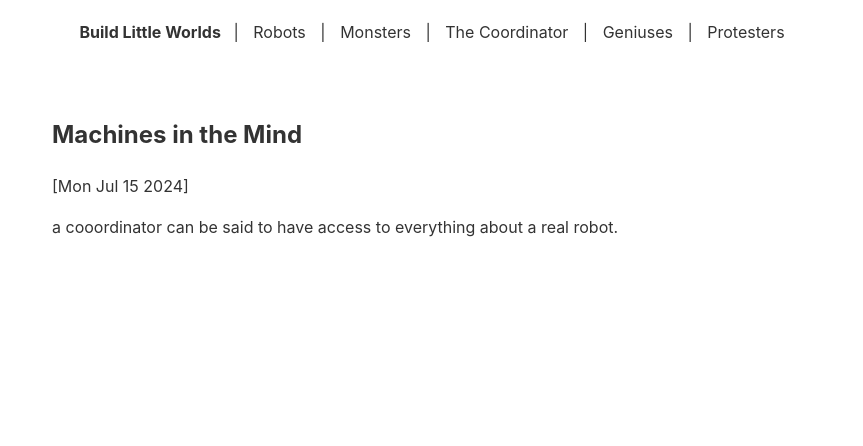
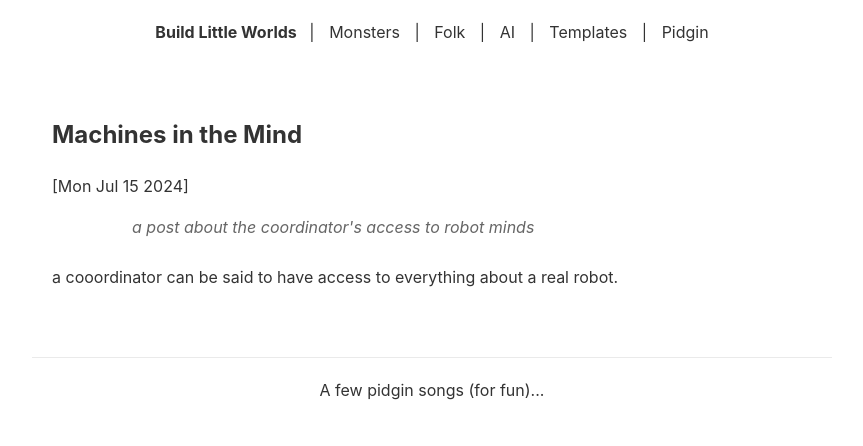
Before and after one commit to buildLittleWorlds/levit, an Astro site: page /blog/machines-in-the-mind in a window 1280 px wide. Shown: the whole page, without its empty margins (208-1071 px from the left). Built offline with nearby package versions, Linux system fonts and the light colour scheme; Astro itself is replaced by a stand-in of ours.

Commit message:
changed tags

```diff
--- /dev/null
+++ b/src/components/Footer.astro
@@ -0,0 +1,34 @@
+---
+
+---
+
+<footer>
+  <a
+    href="https://pidgin-songs.netlify.app/"
+    target="_blank"
+    rel="noopener noreferrer"
+  >
+    A few pidgin songs (for fun)...
+  </a>
+</footer>
+
+<style>
+  footer {
+    text-align: center;
+    margin-top: 30px;
+    padding: 20px 0;
+    border-top: 1px solid #eaeaea;
+  }
+
+  footer a {
+    color: #333;
+    text-decoration: none;
+    font-size: 1rem;
+    transition: color 0.3s ease;
+  }
+
+  footer a:hover {
+    text-decoration: underline;
+    color: #0077b5;
+  }
+</style>
--- a/src/content/config.ts
+++ b/src/content/config.ts
@@ -1,4 +1,11 @@
 import { defineCollection, z } from 'astro:content';
+import { tags } from '../data/tags';
+
+// Create an array of valid tag slugs
+const validTags = tags.map(tag => tag.slug);
+
+// Create a union type of all valid tags
+type ValidTag = typeof validTags[number];
 
 const blogCollection = defineCollection({
   type: 'content',
@@ -7,8 +14,7 @@ const blogCollection = defineCollection({
     pubDate: z.date(),
     description: z.string(),
     author: z.string().default('Anonymous'),
-    tags: z.array(z.string()).default([]),
-    // Remove the slug field from here if it exists
+    tags: z.array(z.enum(validTags as [ValidTag, ...ValidTag[]])).default([]),
   }),
 });
 
--- /dev/null
+++ b/src/data/tags.ts
@@ -0,0 +1,17 @@
+export interface Tag {
+    slug: string;
+    label: string;
+  }
+
+  export const tags: Tag[] = [
+    { slug: "monsters", label: "Monsters" },
+    { slug: "folk", label: "Folk" },
+    { slug: "ai", label: "AI" },
+    { slug: "templates", label: "Templates" },
+    { slug: "pidgin", label: "Pidgin" },
+  ];
+
+  export const getTagLabel = (slug: string): string => {
+    const tag = tags.find(t => t.slug === slug);
+    return tag ? tag.label : slug;
+  };
--- a/src/layouts/Layout.astro
+++ b/src/layouts/Layout.astro
@@ -1,14 +1,8 @@
 ---
 import "../styles/global.css";
+import Footer from "../components/Footer.astro";
+import { tags } from "../data/tags";
 const { title } = Astro.props;
-
-const navItems = [
-  { href: "/tag/robots", label: "Robots" },
-  { href: "/tag/monsters", label: "Monsters" },
-  { href: "/tag/coordinator", label: "The Coordinator" },
-  { href: "/tag/geniuses", label: "Geniuses" },
-  { href: "/tag/protesters", label: "Protesters" },
-];
 ---
 
 <html lang="en">
@@ -21,10 +15,10 @@ const navItems = [
     <nav>
       <a href="/" class="home-link">Build Little Worlds</a> |
       {
-        navItems.map((item, index) => (
+        tags.map((tag, index) => (
           <>
-            <a href={item.href}>{item.label}</a>
-            {index < navItems.length - 1 && " | "}
+            <a href={`/tag/${tag.slug}`}>{tag.label}</a>
+            {index < tags.length - 1 && " | "}
           </>
         ))
       }
@@ -32,5 +26,6 @@ const navItems = [
     <main>
       <slot />
     </main>
+    <Footer />
   </body>
 </html>
--- a/src/pages/blog/[...slug].astro
+++ b/src/pages/blog/[...slug].astro
@@ -22,6 +22,7 @@ const { Content } = await entry.render();
   <article>
     <h1>{entry.data.title}</h1>
     <p>[{entry.data.pubDate.toDateString()}]</p>
+    <p class="description">{entry.data.description}</p>
     <Content />
   </article>
 </Layout>
--- a/src/styles/global.css
+++ b/src/styles/global.css
@@ -59,3 +59,13 @@ h1 {
     font-weight: bold;
     margin-right: 0.5rem;
   }
+
+.description {
+    font-style: italic;
+    color: #666;
+    margin-bottom: 1.5rem;
+    /* text-align: center; */
+    max-width: 600px;
+    margin-left: auto;
+    margin-right: auto;
+}
```
Also changed, not shown: src/pages/tag/[tag].astro (+5 -19 lines).
